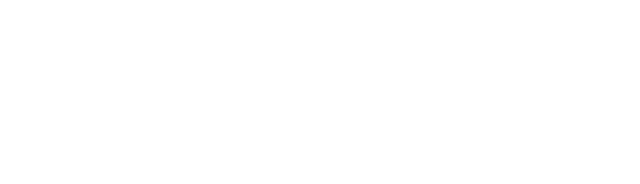
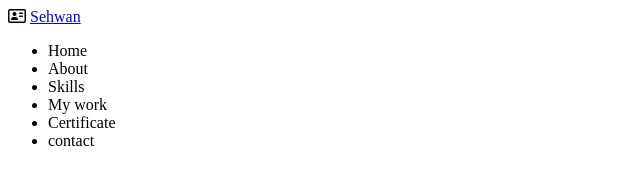
Before and after one commit to Jangsehwan/portfolio, a plain HTML site: page index.html in a window 1280 px wide. Shown: the whole page, without its empty margins (0-640 px from the left). Drawn offline with Linux system fonts and the light colour scheme.

Commit message:
HTML : Navbar

```diff
--- a/index.html
+++ b/index.html
@@ -16,6 +16,34 @@
     <script src="main.js" defer></script>
 </head>
 <body>
+    <!-- Navbar -->
+    <nav id="navbar">
+        <div class="navbar__logo">
+            <i class="far fa-address-card"></i>
+            <a href="#">Sehwan</a>
+        </div>
+        <div class="navbar__menu">
+            <ul id="navbar__menu">
+                <li id="navbar__menu__item">Home</li>
+                <li id="navbar__menu__item">About</li>
+                <li id="navbar__menu__item">Skills</li>
+                <li id="navbar__menu__item">My work</li>
+                <li id="navbar__menu__item">Certificate</li>
+                <li id="navbar__menu__item">contact</li>
+            </ul>
+        </div>
+    </nav>
+
+    <!-- About -->
+    <section id="about"></section>
+    <!-- Skills -->
+    <section id="skills"></section>
+    <!--  Work-->
+    <section id="work"></section>
+    <!-- Certificate -->
+    <section id="certificate"></section>
+    <!-- contact -->
+    <section id="contact"></section>
 
 </body>
 </html>
```
